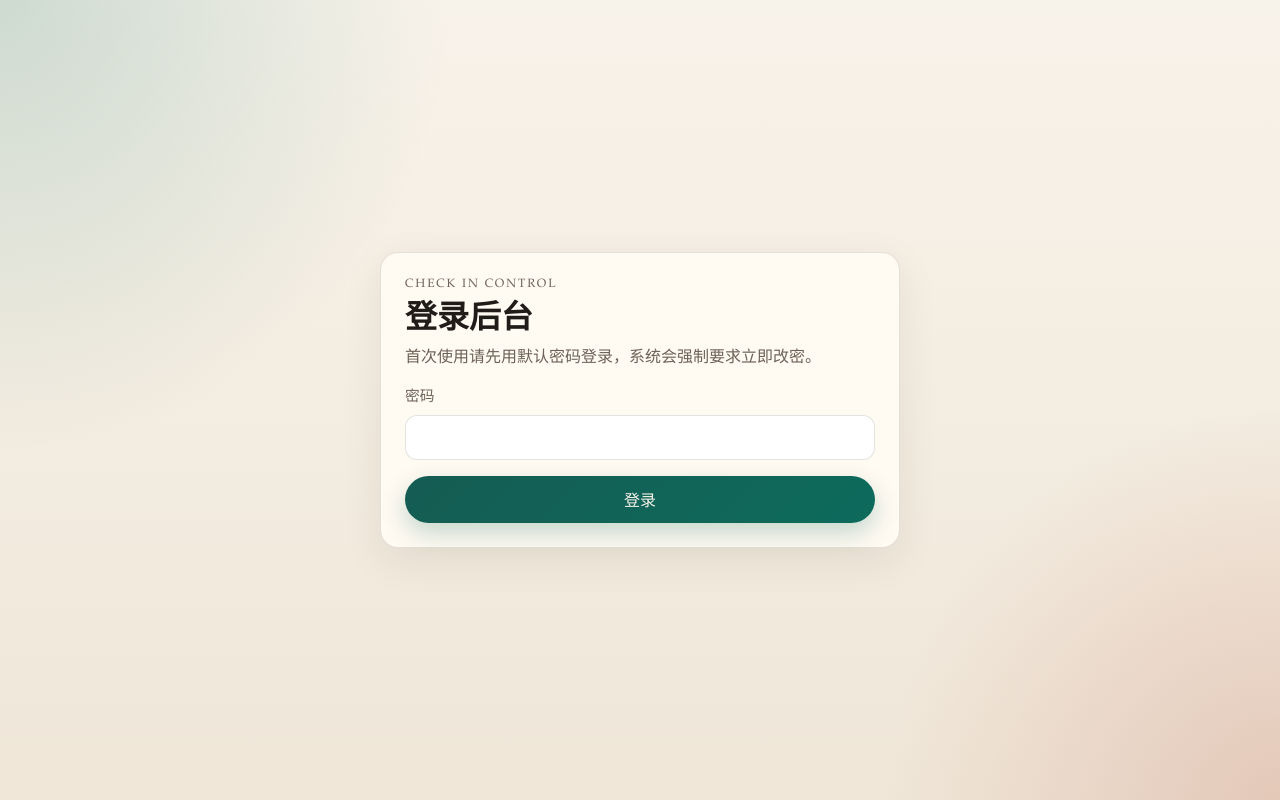
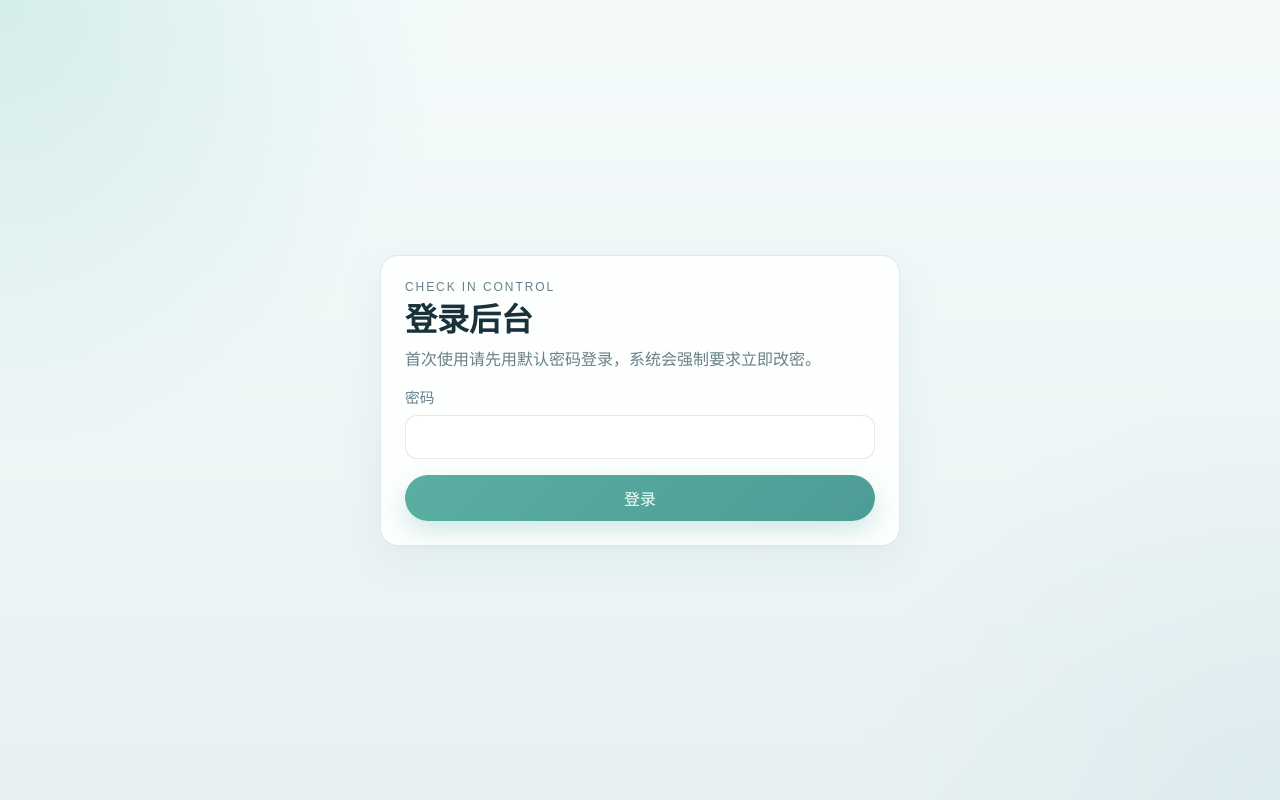
Before and after one commit to bonebone/check-in-control, a Next.js app: page /login in a window 1280 px wide. Built offline with nearby package versions, Linux system fonts and the light colour scheme; no server answers.

Commit message:
Update fonts and colors

```diff
--- a/app/globals.css
+++ b/app/globals.css
@@ -1,20 +1,20 @@
 :root {
-  --bg: #f4efe6;
-  --surface: rgba(255, 250, 242, 0.9);
-  --surface-strong: #fffaf2;
-  --text: #201c18;
-  --muted: #6c6258;
-  --line: rgba(32, 28, 24, 0.12);
-  --accent: #0d6b5c;
-  --accent-soft: rgba(13, 107, 92, 0.12);
-  --danger: #af4025;
-  --danger-soft: rgba(175, 64, 37, 0.12);
-  --shadow: 0 24px 80px rgba(48, 35, 23, 0.12);
+  --bg: #edf5f4;
+  --surface: rgba(247, 252, 251, 0.88);
+  --surface-strong: #fcfffe;
+  --text: #18313a;
+  --muted: #68808a;
+  --line: rgba(79, 116, 128, 0.16);
+  --accent: #4d9d96;
+  --accent-soft: rgba(77, 157, 150, 0.14);
+  --danger: #e08d7e;
+  --danger-soft: rgba(224, 141, 126, 0.14);
+  --shadow: 0 24px 80px rgba(111, 154, 165, 0.14);
   --radius-lg: 28px;
   --radius-md: 18px;
   --radius-sm: 12px;
-  --font-body: "Iowan Old Style", "Palatino Linotype", "Book Antiqua", serif;
-  --font-display: "Baskerville", "Times New Roman", serif;
+  --font-body: "Avenir Next", "PingFang SC", "Hiragino Sans GB", "Microsoft YaHei", "Noto Sans SC", sans-serif;
+  --font-display: "Avenir Next", "PingFang SC", "Hiragino Sans GB", "Microsoft YaHei", "Noto Sans SC", sans-serif;
 }
 
 * {
@@ -24,9 +24,9 @@
 html {
   min-height: 100%;
   background:
-    radial-gradient(circle at top left, rgba(13, 107, 92, 0.18), transparent 30%),
-    radial-gradient(circle at bottom right, rgba(175, 64, 37, 0.18), transparent 26%),
-    linear-gradient(180deg, #f8f3ea 0%, #efe6d8 100%);
+    radial-gradient(circle at top left, rgba(129, 203, 194, 0.28), transparent 30%),
+    radial-gradient(circle at bottom right, rgba(197, 224, 232, 0.34), transparent 28%),
+    linear-gradient(180deg, #f5fbfb 0%, #e8f1f2 100%);
 }
 
 body {
@@ -59,7 +59,7 @@ button {
   width: min(1100px, 100%);
   margin: 0 auto;
   background: var(--surface);
-  border: 1px solid rgba(255, 255, 255, 0.6);
+  border: 1px solid rgba(255, 255, 255, 0.72);
   box-shadow: var(--shadow);
   border-radius: var(--radius-lg);
   backdrop-filter: blur(18px);
@@ -112,7 +112,7 @@ button {
   border: 1px solid var(--line);
   border-radius: var(--radius-md);
   padding: 24px;
-  box-shadow: 0 12px 40px rgba(48, 35, 23, 0.08);
+  box-shadow: 0 12px 40px rgba(111, 154, 165, 0.1);
 }
 
 .auth-card {
@@ -167,20 +167,20 @@ button {
 }
 
 .button {
-  color: #f8f3ea;
-  background: linear-gradient(135deg, #155c53 0%, #0d6b5c 100%);
-  box-shadow: 0 10px 24px rgba(13, 107, 92, 0.24);
+  color: #f7fffd;
+  background: linear-gradient(135deg, #5aaea2 0%, #4d9d96 100%);
+  box-shadow: 0 10px 24px rgba(77, 157, 150, 0.24);
 }
 
 .ghost-button {
   color: var(--text);
-  background: rgba(32, 28, 24, 0.06);
+  background: rgba(128, 170, 181, 0.12);
 }
 
 .danger-button {
-  color: #fff9f3;
-  background: linear-gradient(135deg, #9a361d 0%, #b5492d 100%);
-  box-shadow: 0 10px 24px rgba(175, 64, 37, 0.22);
+  color: #fffdfc;
+  background: linear-gradient(135deg, #e6a194 0%, #dc8d7f 100%);
+  box-shadow: 0 10px 24px rgba(224, 141, 126, 0.22);
 }
 
 .message {
@@ -190,13 +190,13 @@ button {
 }
 
 .message.error {
-  background: rgba(175, 64, 37, 0.1);
-  color: #7a2713;
+  background: rgba(224, 141, 126, 0.14);
+  color: #9f5f55;
 }
 
 .message.success {
-  background: rgba(13, 107, 92, 0.1);
-  color: #0f5a4e;
+  background: rgba(77, 157, 150, 0.14);
+  color: #3a827b;
 }
 
 .topbar {
@@ -267,7 +267,7 @@ button {
   border-radius: 22px;
   border: 1px solid var(--line);
   background:
-    linear-gradient(180deg, rgba(255, 255, 255, 0.72), rgba(255, 255, 255, 0.94)),
+    linear-gradient(180deg, rgba(255, 255, 255, 0.78), rgba(251, 255, 255, 0.96)),
     #fff;
   padding: 16px;
   display: grid;
@@ -281,25 +281,25 @@ button {
 
 .day-card.disabled {
   opacity: 0.45;
-  background: rgba(255, 255, 255, 0.45);
+  background: rgba(248, 252, 252, 0.5);
 }
 
 .day-card.weekly-on {
-  box-shadow: inset 0 0 0 1px rgba(13, 107, 92, 0.18);
+  box-shadow: inset 0 0 0 1px rgba(77, 157, 150, 0.18);
 }
 
 .day-card.override-on {
   background:
-    linear-gradient(180deg, rgba(224, 246, 240, 0.95), rgba(243, 251, 248, 1)),
+    linear-gradient(180deg, rgba(228, 248, 244, 0.98), rgba(245, 253, 250, 1)),
     #fff;
-  border-color: rgba(13, 107, 92, 0.34);
+  border-color: rgba(77, 157, 150, 0.34);
 }
 
 .day-card.override-off {
   background:
-    linear-gradient(180deg, rgba(254, 237, 232, 0.98), rgba(255, 248, 245, 1)),
+    linear-gradient(180deg, rgba(255, 243, 240, 0.98), rgba(255, 251, 250, 1)),
     #fff;
-  border-color: rgba(175, 64, 37, 0.3);
+  border-color: rgba(224, 141, 126, 0.32);
 }
 
 .day-header {
@@ -324,7 +324,7 @@ button {
 }
 
 .pill.inherit {
-  background: rgba(32, 28, 24, 0.07);
+  background: rgba(128, 170, 181, 0.14);
   color: var(--muted);
 }
 
@@ -355,17 +355,17 @@ button {
   border: 1px solid transparent;
   border-radius: 12px;
   padding: 9px 12px;
-  background: rgba(32, 28, 24, 0.06);
+  background: rgba(128, 170, 181, 0.12);
   text-align: left;
 }
 
 .mini-button.on {
-  background: rgba(13, 107, 92, 0.08);
+  background: rgba(77, 157, 150, 0.12);
   color: var(--accent);
 }
 
 .mini-button.off {
-  background: rgba(175, 64, 37, 0.08);
+  background: rgba(224, 141, 126, 0.12);
   color: var(--danger);
 }
 
@@ -379,14 +379,14 @@ button {
   padding: 16px;
   border-radius: 16px;
   border: 1px solid var(--line);
-  background: rgba(255, 255, 255, 0.72);
+  background: rgba(251, 255, 255, 0.78);
   display: grid;
   gap: 10px;
 }
 
 .rule-tile.active {
-  border-color: rgba(13, 107, 92, 0.28);
-  box-shadow: inset 0 0 0 1px rgba(13, 107, 92, 0.18);
+  border-color: rgba(77, 157, 150, 0.28);
+  box-shadow: inset 0 0 0 1px rgba(77, 157, 150, 0.18);
 }
 
 .rule-tile label {
```
